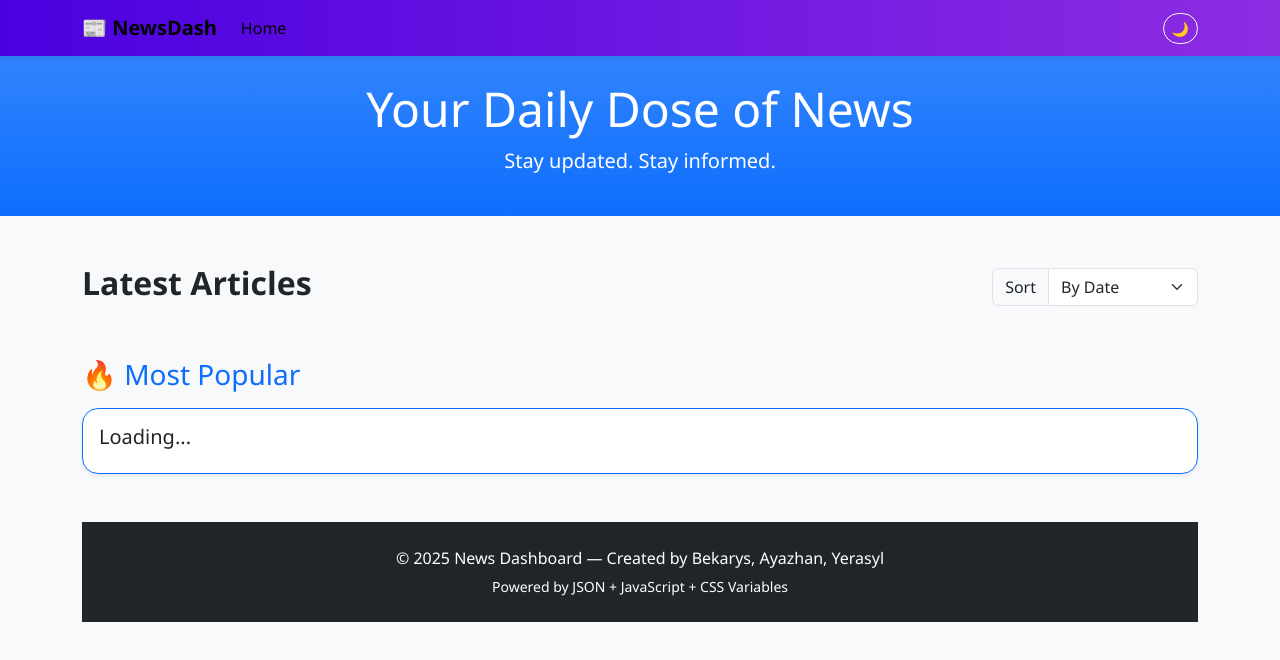
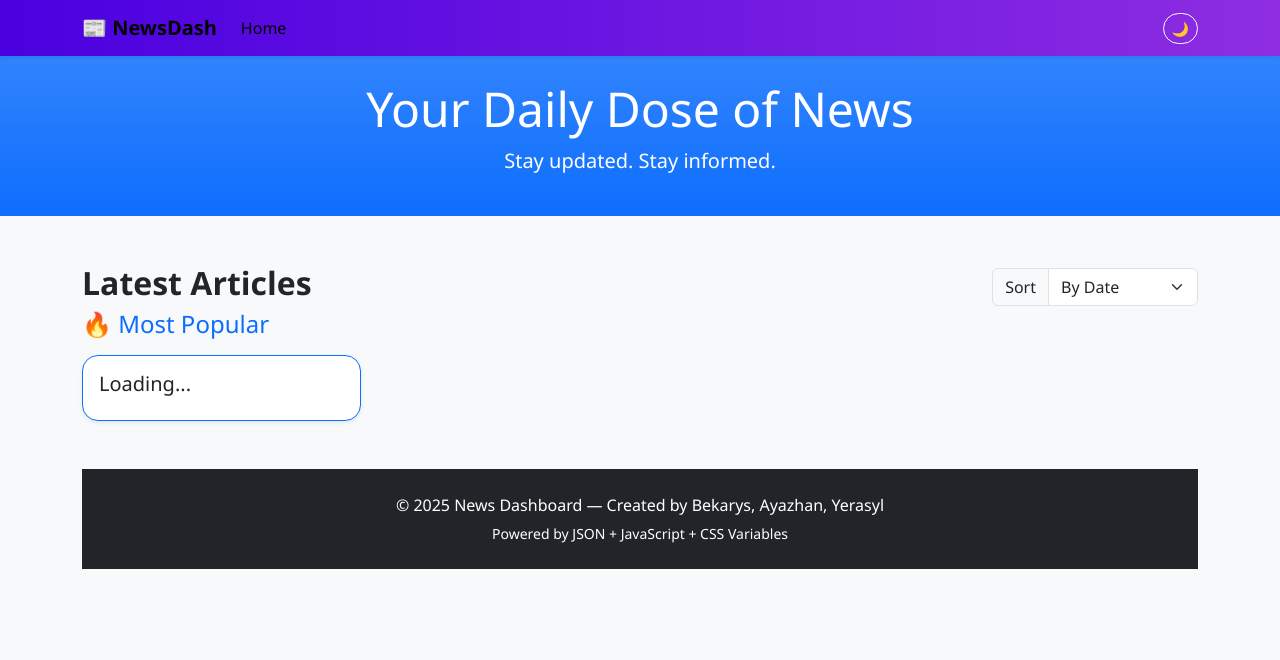
Before and after one commit to ErasylBol/finalweb, a plain HTML site: page index.html in a window 1280 px wide. Drawn offline with nearby package versions, Linux system fonts and the light colour scheme.

Commit message:
Update index.html

```diff
--- a/index.html
+++ b/index.html
@@ -45,14 +45,14 @@
     </div>
     <div class="row g-4" id="news-container"></div>
 
-   <section class="mt-5">
-      <h3 class="mb-3 text-primary">🔥 Most Popular</h3>
-      <div class="card border-primary shadow-sm" id="popular-article">
-        <div class="card-body">
-          <h5 class="card-title">Loading...</h5>
+<div class="col-lg-3" id="sidebar">
+        <h4 class="mb-3 text-primary">🔥 Most Popular</h4>
+        <div class="card border-primary shadow-sm" id="popular-article">
+          <div class="card-body">
+            <h5 class="card-title">Loading...</h5>
+          </div>
         </div>
       </div>
-    </section>
 
 <footer class="bg-dark text-white py-4 mt-5">
     <div class="container text-center">
```
